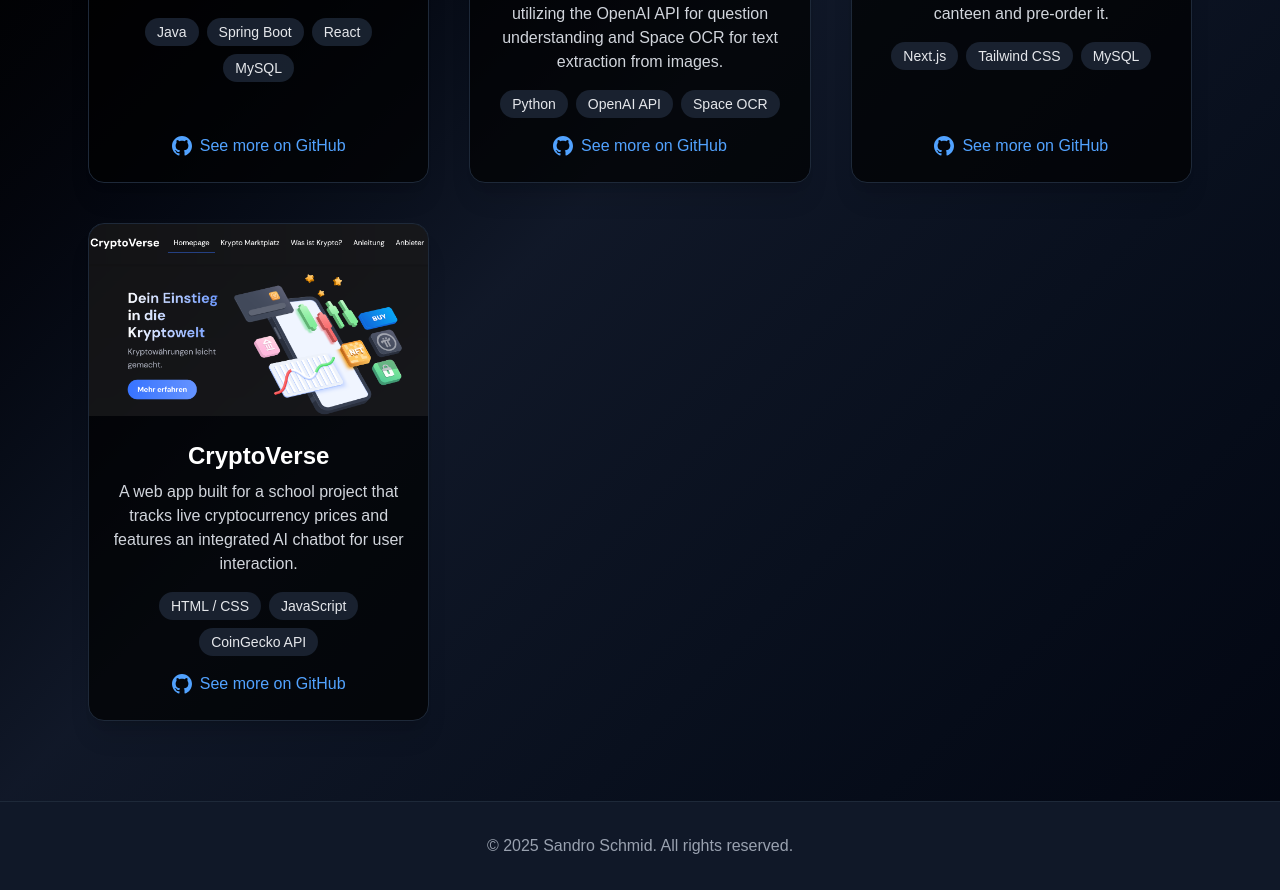
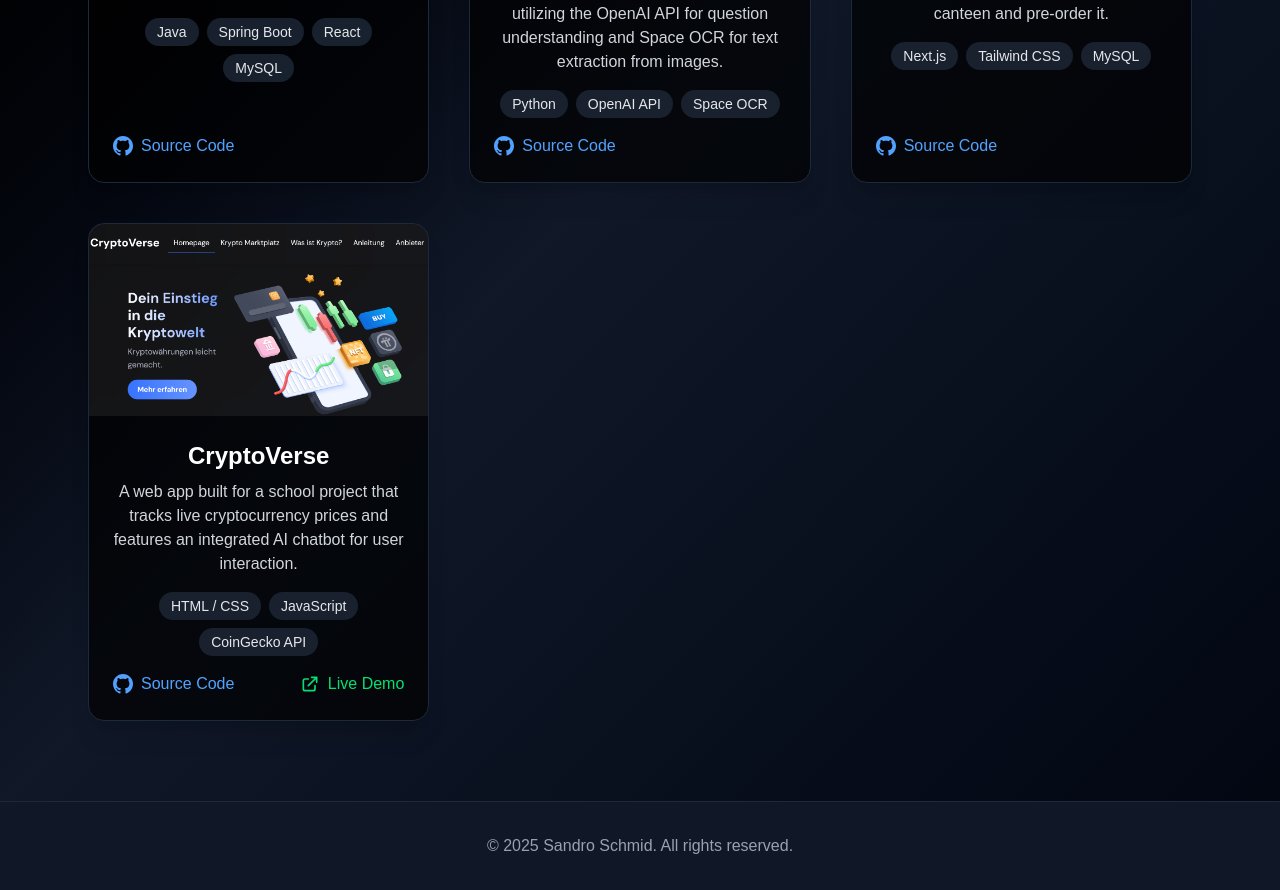
Before and after one commit to im23b-schmids3/portfolio, a Next.js app: page /projects in a window 1280 px wide. Shown: the part 580-1470 px from the top of the page. Built offline with nearby package versions, Linux system fonts and the light colour scheme.

Commit message:
add project demo link & change button gradient

```diff
--- a/src/app/contact/page.js
+++ b/src/app/contact/page.js
@@ -91,10 +91,12 @@ export default function Contact() {
             </div>
             <button
               type="submit"
-              className="w-full bg-gradient-to-r from-blue-500 to-cyan-400 text-white py-3 px-6 rounded-full font-semibold shadow-lg hover:from-cyan-400 hover:to-blue-500 transition-all duration-200 disabled:opacity-60 cursor-pointer"
+              className="w-full relative group px-6 py-3 rounded-full font-semibold text-white overflow-hidden shadow-lg disabled:opacity-60 cursor-pointer"
               disabled={loading}
             >
-              {loading ? 'Sending...' : 'Send Message'}
+              <span className="absolute inset-0 bg-gradient-to-r from-blue-500 to-cyan-400 transition-opacity duration-300 group-hover:opacity-0" />
+              <span className="absolute inset-0 bg-gradient-to-r from-cyan-400 to-blue-500 opacity-0 transition-opacity duration-300 group-hover:opacity-100" />
+              <span className="relative z-10">{loading ? 'Sending...' : 'Send Message'}</span>
             </button>
             {status === 'success' && (
               <p className="text-green-400 text-center mt-2">Message sent successfully!</p>
--- a/src/app/page.js
+++ b/src/app/page.js
@@ -2,19 +2,23 @@ import Link from 'next/link';
 
 export default function Home() {
     return (
-        <main className="min-h-screen bg-gradient-to-br from-black via-gray-900 to-gray-950 text-white flex items-center justify-center">
+        <main
+            className="min-h-screen bg-gradient-to-br from-black via-gray-900 to-gray-950 text-white flex items-center justify-center">
             <div className="w-full max-w-2xl mx-auto px-6 py-20">
                 <h1 className="text-5xl md:text-6xl font-extrabold mb-6 text-center tracking-tight">
                     Hello! I&apos;m Sandro Schmid
                 </h1>
                 <p className="text-lg md:text-xl text-gray-300 text-center mb-10 leading-relaxed">
-                    I am a 17 years old student at Kantonsschule Hottingen, passionate about coding to solve complex problems.<br/>
+                    I am a 17 years old student at Kantonsschule Hottingen, passionate about coding to solve complex
+                    problems.<br/>
                     I am currently working on a Java project, which is a chat application.
                 </p>
                 <div className="flex flex-col sm:flex-row gap-4 justify-center mt-8">
                     <Link href="/projects"
-                          className="px-8 py-3 rounded-full font-semibold bg-gradient-to-r from-blue-500 to-cyan-400 text-white shadow-lg hover:from-cyan-400 hover:to-blue-500 transition-all duration-200 text-center">
-                        My Projects
+                          className="relative group px-8 py-3 rounded-full font-semibold text-white overflow-hidden shadow-lg">
+                        <span className="absolute inset-0 bg-gradient-to-r from-blue-500 to-cyan-400 transition-opacity duration-300 group-hover:opacity-0" />
+                        <span className="absolute inset-0 bg-gradient-to-r from-cyan-400 to-blue-500 opacity-0 transition-opacity duration-300 group-hover:opacity-100" />
+                        <span className="relative z-10">My Projects</span>
                     </Link>
                     <Link href="/contact"
                           className="px-8 py-3 rounded-full font-semibold border border-gray-400 text-gray-200 hover:bg-gray-800 hover:text-white transition-all duration-200 text-center">
@@ -23,5 +27,6 @@ export default function Home() {
                 </div>
             </div>
         </main>
-    );
+    )
+        ;
 }
--- a/src/app/projects/page.js
+++ b/src/app/projects/page.js
@@ -28,7 +28,8 @@ export default function Projects() {
             description: "A web app built for a school project that tracks live cryptocurrency prices and features an integrated AI chatbot for user interaction.",
             technologies: ["HTML / CSS", "JavaScript", "CoinGecko API"],
             image: "/images/CryptoVerse.png",
-            githubLink: "https://github.com/im23b-schmids3/CryptoVerse"
+            githubLink: "https://github.com/im23b-schmids3/CryptoVerse",
+            liveDemo: "https://im23b-busere.github.io/CryptoVerse/index.html"
         },
     ];
 
@@ -61,17 +62,32 @@ export default function Projects() {
                                         </span>
                                     ))}
                                 </div>
-                                <a
+                                <div className="flex gap-4 justify-between mt-auto w-full">
+                                  <a
                                     href={project.githubLink}
                                     target="_blank"
                                     rel="noopener noreferrer"
-                                    className="inline-flex items-center gap-2 text-blue-400 hover:text-white transition-colors justify-center mt-auto"
-                                >
+                                    className="inline-flex items-center gap-2 text-blue-400 hover:text-white transition-colors"
+                                  >
                                     <svg className="w-5 h-5" fill="currentColor" viewBox="0 0 24 24">
-                                        <path d="M12 0c-6.626 0-12 5.373-12 12 0 5.302 3.438 9.8 8.207 11.387.599.111.793-.261.793-.577v-2.234c-3.338.726-4.033-1.416-4.033-1.416-.546-1.387-1.333-1.756-1.333-1.756-1.089-.745.083-.729.083-.729 1.205.084 1.839 1.237 1.839 1.237 1.07 1.834 2.807 1.304 3.492.997.107-.775.418-1.305.762-1.604-2.665-.305-5.467-1.334-5.467-5.931 0-1.311.469-2.381 1.236-3.221-.124-.303-.535-1.524.117-3.176 0 0 1.008-.322 3.301 1.23.957-.266 1.983-.399 3.003-.404 1.02.005 2.047.138 3.006.404 2.291-1.552 3.297-1.23 3.297-1.23.653 1.653.242 2.874.118 3.176.77.84 1.235 1.911 1.235 3.221 0 4.609-2.807 5.624-5.479 5.921.43.372.823 1.102.823 2.222v3.293c0 .319.192.694.801.576 4.765-1.589 8.199-6.086 8.199-11.386 0-6.627-5.373-12-12-12z"/>
+                                      <path d="M12 0c-6.626 0-12 5.373-12 12 0 5.302 3.438 9.8 8.207 11.387.599.111.793-.261.793-.577v-2.234c-3.338.726-4.033-1.416-4.033-1.416-.546-1.387-1.333-1.756-1.333-1.756-1.089-.745.083-.729.083-.729 1.205.084 1.839 1.237 1.839 1.237 1.07 1.834 2.807 1.304 3.492.997.107-.775.418-1.305.762-1.604-2.665-.305-5.467-1.334-5.467-5.931 0-1.311.469-2.381 1.236-3.221-.124-.303-.535-1.524.117-3.176 0 0 1.008-.322 3.301 1.23.957-.266 1.983-.399 3.003-.404 1.02.005 2.047.138 3.006.404 2.291-1.552 3.297-1.23 3.297-1.23.653 1.653.242 2.874.118 3.176.77.84 1.235 1.911 1.235 3.221 0 4.609-2.807 5.624-5.479 5.921.43.372.823 1.102.823 2.222v3.293c0 .319.192.694.801.576 4.765-1.589 8.199-6.086 8.199-11.386 0-6.627-5.373-12-12-12z"/>
                                     </svg>
-                                    See more on GitHub
-                                </a>
+                                    Source Code
+                                  </a>
+                                  {project.title === "CryptoVerse" && (
+                                    <a
+                                      href={project.liveDemo}
+                                      target="_blank"
+                                      rel="noopener noreferrer"
+                                      className="inline-flex items-center gap-2 text-green-400 hover:text-white transition-colors"
+                                    >
+                                      <svg className="w-5 h-5" fill="none" stroke="currentColor" viewBox="0 0 24 24">
+                                        <path strokeLinecap="round" strokeLinejoin="round" strokeWidth="2" d="M10 6H6a2 2 0 00-2 2v10a2 2 0 002 2h10a2 2 0 002-2v-4M14 4h6m0 0v6m0-6L10 14" />
+                                      </svg>
+                                      Live Demo
+                                    </a>
+                                  )}
+                                </div>
                             </div>
                         </div>
                     ))}
```
